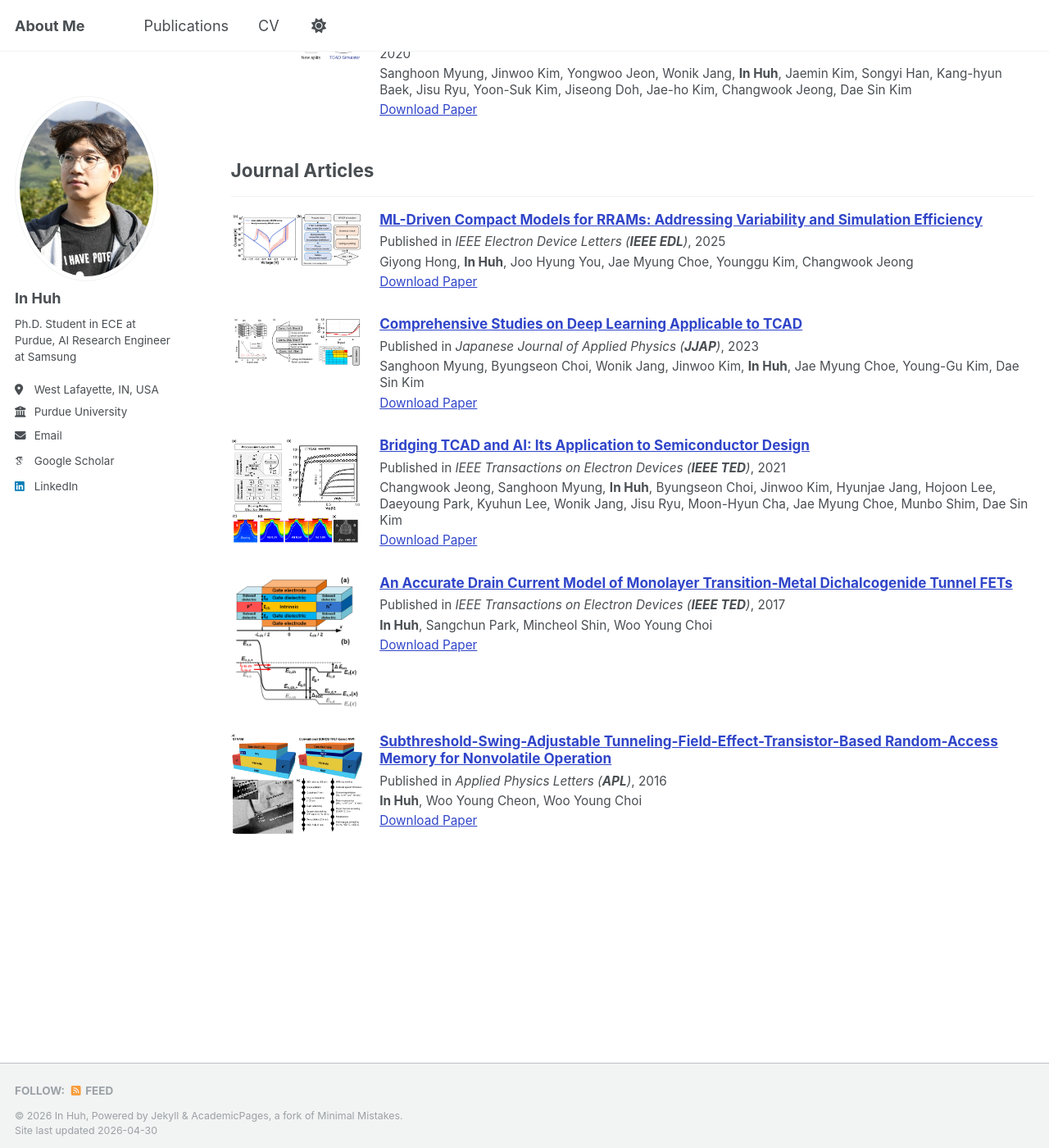
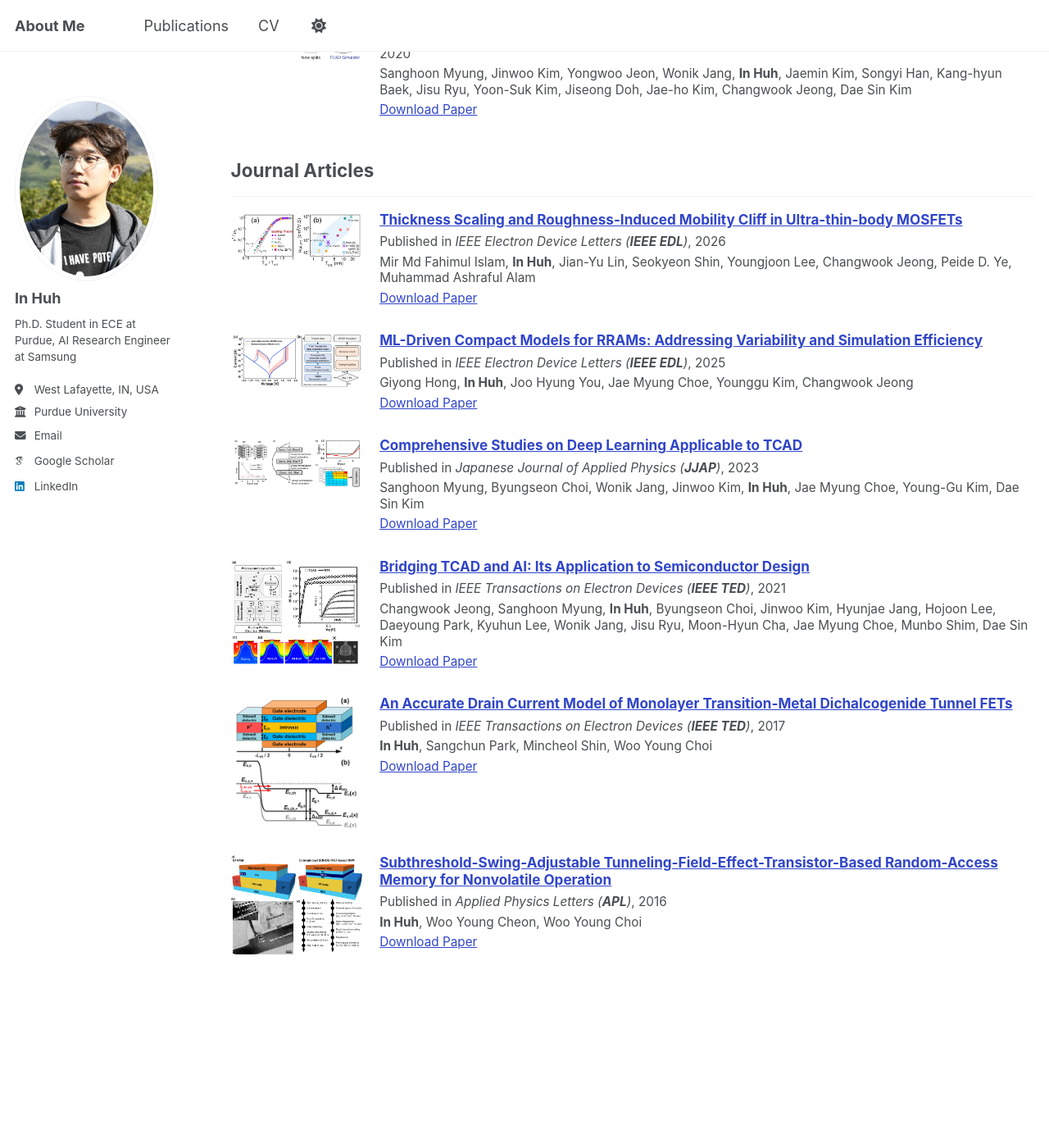
Before and after one commit to inhuh91/inhuh91.github.io, a Jekyll site: the page built from _pages/publications.html, in a window 1280 px wide and 1400 px high, scrolled down 1432 px. Shown: the whole window at 82% size. Built offline with Jekyll 4.4.1, drawn with Linux system fonts in a browser that asks for light colours; some web fonts are replaced.

Commit message:
Publication updated.

```diff
--- /dev/null
+++ b/_publications/2026-04-13-mobility.md
@@ -0,0 +1,21 @@
+---
+title: "Thickness Scaling and Roughness-Induced Mobility Cliff in Ultra-thin-body MOSFETs"
+collection: publications
+category: manuscripts
+permalink: /publication/edl2026mobility
+excerpt: 'Mir Md Fahimul Islam, <strong>In Huh</strong>, Jian-Yu Lin, Seokyeon Shin, Youngjoon Lee, Changwook Jeong, Peide D. Ye, Muhammad Ashraful Alam'
+date: 2026-04-13
+venue: 'IEEE Electron Device Letters (<strong>IEEE EDL</strong>)'
+paperurl: 'https://ieeexplore.ieee.org/document/11495151'
+summary: 'Mir Md Fahimul Islam, <strong>In Huh</strong>, ..., et al., <i>IEEE Electron Device Letters (<strong>IEEE EDL</strong>)</i>, 2026'
+header:
+  teaser: mobility.png
+---
+<p align="justify">
+For future technology generations, Ultra-thin-body (UTB) MOSFETs are expected to replace classical bulk MOSFETs owing to their superior electrostatic scaling. However, process-control variability, especially under cryogenic operation, has heightened concerns regarding the channel/gate oxide interface. In this regime, interface-induced surface-roughness (SR) scattering becomes increasingly dominant, leading to a sharp roll-off in mobility. In this paper, we present (i) a universal thickness-scaling principle for long-channel mobility (μc), validated across multiple transistor technologies, that captures the non-ideal mobility roll-off exponent (neff ) by explicitly accounting for finite potential-well type and confinement, and (ii) a closed-form analytical model that directly extracts the critical thickness (Tcrit) and the associated critical-mobility trade-off. Overall, this compact and scalable approach quantitatively highlights the need for stringent thickness uniformity to preserve mobility control in next-generation complementary field-effect transistors (CFETs) technology.
+</p>
+<hr>
+
+Mir Md Fahimul Islam, <strong>In Huh</strong>, ..., et al., <i>IEEE Electron Device Letters (<strong>IEEE EDL</strong>)</i>, 2026
+
+[Download Paper](https://ieeexplore.ieee.org/document/11495151)
```
Also changed, not shown: _pages/about.md (+5 -0 lines), images/mobility.png (added).
